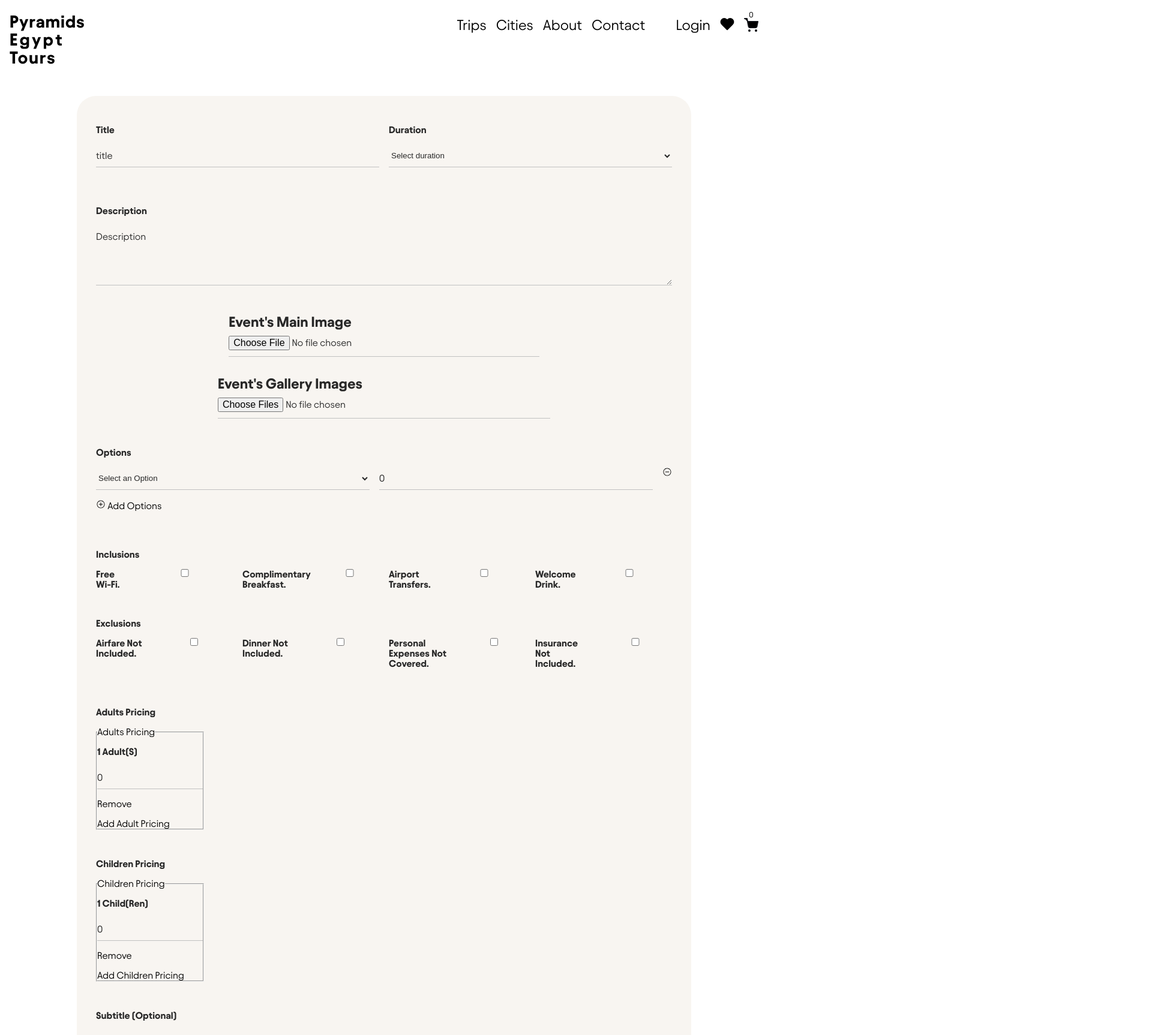
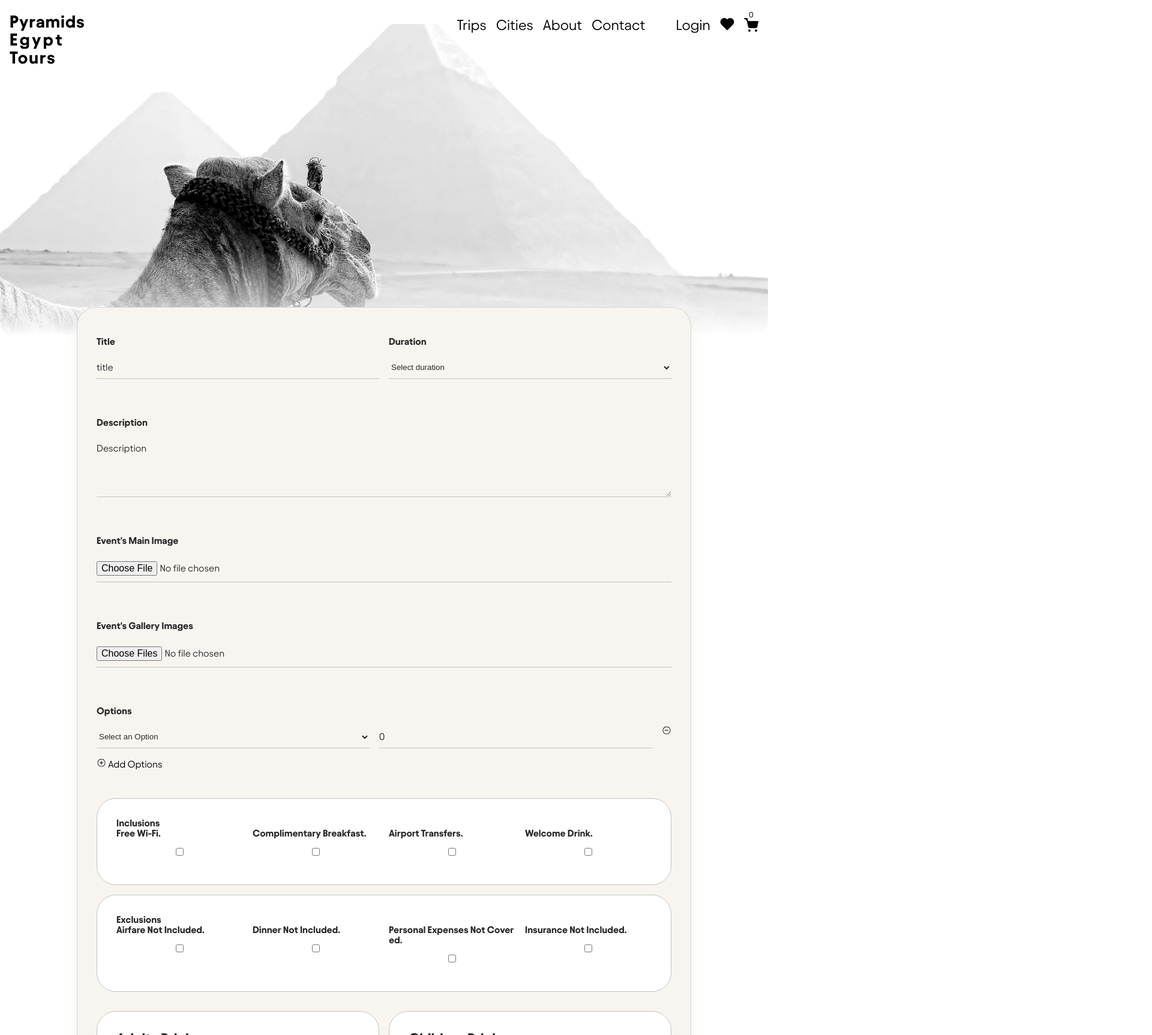
Before and after one commit to shehabwaleedd/pyramidstours, a Next.js app: page /account/createTour in a window 1280 px wide. Shown: the top 1726 px of the page at 60% size, 1920 px wide, since content can reach past the window. Built offline with nearby package versions, Linux system fonts and the light colour scheme.

Commit message:
Update createTour.ts and page.module.scss

```diff
--- a/src/app/account/createTour/page.module.scss
+++ b/src/app/account/createTour/page.module.scss
@@ -2,12 +2,54 @@
     display: flex;
     flex-direction: column;
     justify-content: center;
+    align-items: center;
     width: 100%;
     height: 100%;
     gap: 2rem;
     background-color: var(--background-color);
-    position: relative;
-    min-height: 80vh;
+    padding-top: 5vh;
+
+
+    &__upper {
+        display: flex;
+        flex-direction: column;
+        justify-content: center;
+        align-items: center;
+        width: 100%;
+        height: 65vh;
+        gap: 2rem;
+        overflow: hidden;
+        position: relative;
+
+        img {
+            width: 100%;
+            height: 100%;
+            border-bottom-right-radius: 1.5rem;
+            border-bottom-left-radius: 1.5rem;
+            object-fit: cover;
+            object-position: center center;
+            position: relative;
+            filter: grayscale(50%);
+
+            @media (max-width: 467px) {
+                border-bottom-right-radius: none;
+                border-bottom-left-radius: none;
+            }
+        }
+
+        &::after {
+            content: "";
+            position: absolute;
+            bottom: 0;
+            left: 0;
+            right: 0;
+            height: 50%;
+            /* Adjust this value to control how much of the bottom is affected */
+            background: linear-gradient(to bottom, rgba(0, 0, 0, 0) 45%, var(--background-color) 100%);
+            border-radius: 1rem;
+            z-index: 1;
+        }
+    }
 
     &__container {
         display: flex;
@@ -21,10 +63,17 @@
         position: relative;
         z-index: 4;
         background-color: var(--dimmed-color);
+        box-shadow: 0 4px 30px rgba(206, 191, 176, 0.1);
+        backdrop-filter: blur(5px);
+        border: 1px solid #c1c1c19b;
+        -webkit-backdrop-filter: blur(5px);
         border-radius: 2rem;
         padding: 2rem;
+        position: relative;
+        top: -15rem;
 
         @media (max-width: 777px) {
+
             padding: 1rem;
             padding-top: 4vh;
         }
@@ -214,11 +263,19 @@
     gap: 1rem;
     flex-wrap: wrap;
     line-break: anywhere;
+
     @media (max-width: 557px) {
         flex-direction: column;
     }
+
     label {
         font-size: 1rem;
+    }
+
+    img {
+        width: 20rem;
+        height: 20rem;
+        object-fit: contain;
     }
 }
 
@@ -256,3 +313,45 @@
         }
     }
 }
+
+
+.pricingField {
+    display: flex;
+    flex-direction: column;
+    justify-content: flex-start;
+    align-items: flex-start;
+    background-color: var(--background-color);
+    padding: 2rem;
+    border: 1px solid var(--border-color);
+    border-radius: 2rem;
+    width: 100%;
+    transition: all 0.5s cubic-bezier(0.16, 1, 0.3, 1);
+
+    .addbtn {
+        width: 100%;
+        padding: 0.5rem;
+        border: 2px solid var(--title-color);
+        border-radius: 2rem;
+        font-size: 1.5rem;
+        background-color: var(--title-color);
+        color: var(--background-color);
+        cursor: pointer;
+        transition: all 0.5s cubic-bezier(0.16, 1, 0.3, 1);
+        margin-top: 3vh;
+    }
+}
+
+
+.checkboxField {
+    display: flex;
+    flex-direction: column;
+    justify-content: flex-start;
+    align-items: flex-start;
+    background-color: var(--background-color);
+    padding: 2rem;
+    border: 1px solid var(--border-color);
+    border-radius: 2rem;
+    width: 100%;
+    transition: all 0.5s cubic-bezier(0.16, 1, 0.3, 1);
+
+}
--- a/src/app/account/createTour/page.tsx
+++ b/src/app/account/createTour/page.tsx
@@ -7,6 +7,7 @@ import { IoIosRemoveCircleOutline, IoIosAddCircleOutline } from "react-icons/io"
 import Image from 'next/image';
 import { DynamicFieldArrayProps, Option, ImageUploaderProps, FormValues, CustomFieldProps, PricingOptionsProps, ImagesUploaderProps, CheckboxGroupFieldArrayProps } from '@/types/createTour';
 import { repeatedTimes, duration, presetOptionNames, presetWeekDays, presetInclusions, presetExclusions } from './components/presets';
+import { motion } from 'framer-motion';
 
 
 const initialValues: FormValues = {
@@ -89,11 +90,11 @@ const CheckboxGroupFieldArray: React.FC<CheckboxGroupFieldArrayProps> = ({ name,
     };
 
     return (
-        <div className={styles.formField}>
+        <div className={styles.checkboxField}>
             <label>{name}</label>
             <div className={styles.group}>
                 {options.map((option, index) => (
-                    <div key={index} className={styles.group}>
+                    <div key={index} className={styles.groupCheckboxes}>
                         <label>
                             {option.label}
                         </label>
@@ -110,10 +111,6 @@ const CheckboxGroupFieldArray: React.FC<CheckboxGroupFieldArrayProps> = ({ name,
         </div>
     );
 };
-
-
-
-
 
 
 const CustomField: React.FC<CustomFieldProps> = ({ name, label, type = "text", fieldType = "input", setFieldValue, options, onChange }) => {
@@ -170,10 +167,9 @@ const PricingOptions: React.FC<PricingOptionsProps> = ({ name }) => {
     const isAdultPricing = name === 'adultPricing';
 
     return (
+        <div className={styles.pricingField}>
+            <label>{isAdultPricing ? 'Adults Pricing' : 'Children Pricing'}</label>
             <div className={styles.formField}>
-            <label>{isAdultPricing ? 'Adults Pricing' : 'Children Pricing'}</label>
-            <div className={styles.group}>
-                <fieldset>
                 <legend>{isAdultPricing ? 'Adults Pricing' : 'Children Pricing'}</legend>
                 <FieldArray name={name}>
                     {({ push, remove }) => (
@@ -191,15 +187,14 @@ const PricingOptions: React.FC<PricingOptionsProps> = ({ name }) => {
                                 </div>
                             ))}
                             <button
+                                className={styles.addbtn}
                                 type="button"
-                                    onClick={() => push(isAdultPricing ? { adults: values[name].length + 1, price: 0 } : { children: values[name].length + 1, price: 0 })}
-                                >
+                                onClick={() => push(isAdultPricing ? { adults: values[name].length + 1, price: 0 } : { children: values[name].length + 1, price: 0 })}>
                                 Add {isAdultPricing ? 'Adult Pricing' : 'Children Pricing'}
                             </button>
                         </>
                     )}
                 </FieldArray>
-                </fieldset>
             </div>
         </div>
     );
@@ -215,7 +210,7 @@ const ImageUploader: React.FC<ImageUploaderProps> = ({ mainImg, setMainImg }) =>
     };
 
     return (
-        <div className={styles.createEvent__container_content}>
+        <div className={styles.formField}>
             <label htmlFor="mainImg">Event&apos;s Main Image</label>
             <input
                 type="file"
@@ -244,7 +239,7 @@ const ImagesUploader: React.FC<ImagesUploaderProps> = ({ uploadedImages, setUplo
     };
 
     return (
-        <div className={styles.createEvent__container_content}>
+        <div className={styles.formField}>
             <label htmlFor="images">Event&apos;s Gallery Images</label>
             <input
                 type="file"
@@ -252,6 +247,7 @@ const ImagesUploader: React.FC<ImagesUploaderProps> = ({ uploadedImages, setUplo
                 accept="image/*"
                 multiple
             />
+            <div className={styles.groupCheckboxes}>
                 {uploadedImages.map((image, index) => (
                     <Image
                         key={index}
@@ -263,6 +259,7 @@ const ImagesUploader: React.FC<ImagesUploaderProps> = ({ uploadedImages, setUplo
                     />
                 ))}
             </div>
+        </div>
     );
 }
 
@@ -273,16 +270,6 @@ const CreateTour = () => {
     const [success, setSuccess] = useState(false);
     const [uploadedImages, setUploadedImages] = useState<File[]>([]);
     const [mainImg, setMainImg] = useState<File | null>(null);
-
-    const handleImageChange = (e: React.ChangeEvent<HTMLInputElement>) => {
-        if (e.target.files && e.target.files[0]) {
-            setMainImg(e.target.files[0]);
-        }
-    };
-
-
-
-
 
     const handleSubmit = async (values: any, { setSubmitting }: { setSubmitting: (isSubmitting: boolean) => void }) => {
         const token = localStorage.getItem("token");
@@ -306,12 +293,12 @@ const CreateTour = () => {
             formData.append('mainImg', mainImg);
         }
 
-        values.adultPricing.forEach((item, index) => {
+        values.adultPricing.forEach((item: { adults: { toString: () => any; }; price: { toString: () => string | Blob; }; }, index: any) => {
             formData.append(`adultPricing[${index}][adults]`, item.adults?.toString() ?? '0');
             formData.append(`adultPricing[${index}][price]`, item.price.toString());
         });
 
-        values.childrenPricing.forEach((item, index) => {
+        values.childrenPricing.forEach((item: { children: { toString: () => any; }; price: { toString: () => string | Blob; }; }, index: any) => {
             formData.append(`childrenPricing[${index}][children]`, item.children?.toString() ?? '0');
             formData.append(`childrenPricing[${index}][price]`, item.price.toString());
         });
@@ -373,6 +360,9 @@ const CreateTour = () => {
         <main className={styles.createTour}>
             {error && <p className="error">{error}</p>}
             {success && <p className="success">Tour created successfully!</p>}
+            <section className={styles.createTour__upper}>
+                <Image src="/assets/backgrounds/2.jpg" alt="Create Tour" width={1920} height={1080} />
+            </section>
             <Formik initialValues={initialValues} onSubmit={handleSubmit}>
                 {({ values, isSubmitting, setFieldValue }) => ( // Add setFieldValue here
                     <section className={styles.createTour__container}>
@@ -389,8 +379,10 @@ const CreateTour = () => {
                                 <CheckboxGroupFieldArray name="inclusions" options={presetInclusions.map((inc) => ({ value: inc, label: inc }))} setFieldValue={setFieldValue} values={values.inclusions} />
                                 <CheckboxGroupFieldArray name="exclusions" options={presetExclusions.map((exc) => ({ value: exc, label: exc }))} setFieldValue={setFieldValue} values={values.exclusions} />
                             </div>
+                            <div className={styles.group}>
                                 <PricingOptions name="adultPricing" />
                                 <PricingOptions name="childrenPricing" />
+                            </div>
                             <CustomField name="subtitle" setFieldValue={setFieldValue} fieldType="textarea" label='Subtitle (optional)' />
                             <CheckboxGroupFieldArray name="repeatDays" options={presetWeekDays} setFieldValue={setFieldValue} values={values.repeatDays} />
                             <CheckboxGroupFieldArray name="repeatTime" options={repeatedTimes} setFieldValue={setFieldValue} values={values.repeatTime} />
--- a/src/types/createTour.ts
+++ b/src/types/createTour.ts
@@ -34,7 +34,7 @@ export interface FormValues {
     images: File[];
     options: Option[];
     isRepeated: boolean;
-    repeatTime: number[];
+    repeatTime: string[];
     repeatDays: ("Sunday" | "Monday" | "Tuesday" | "Wednesday" | "Thursday" | "Friday" | "Saturday")[];
     dateDetails?: string;
     location: {
```
Lines whose indentation alone changed are shown as unchanged.
